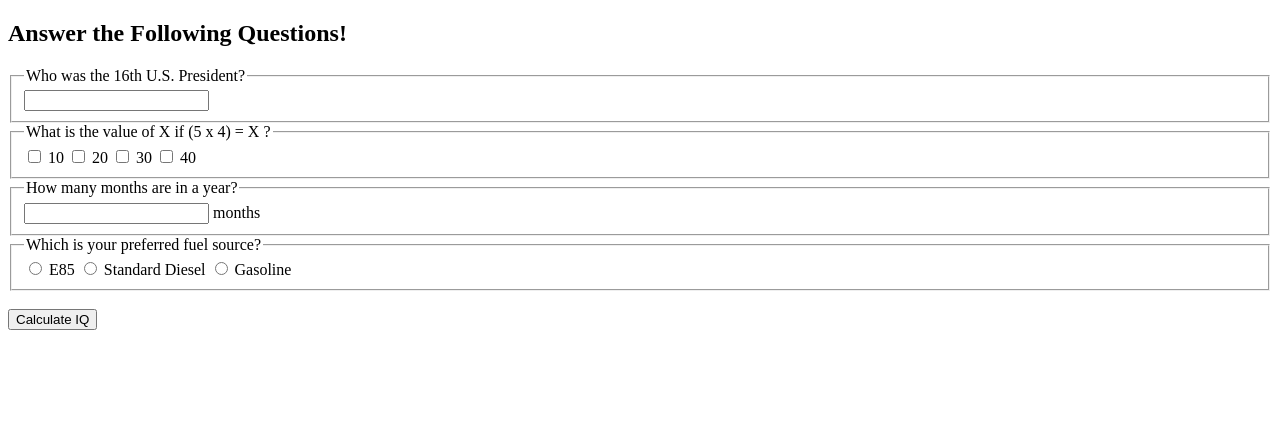
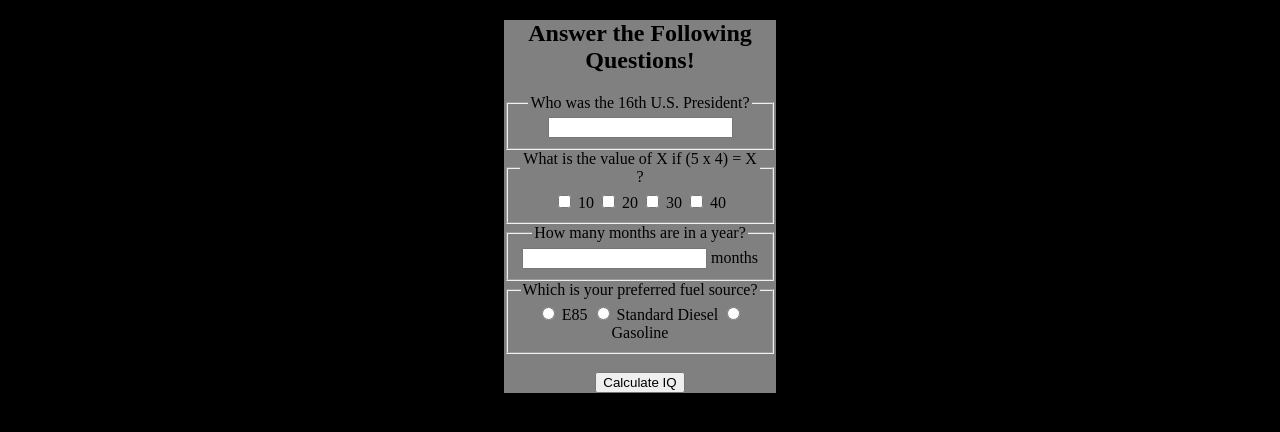
Before and after one commit to Michi1q/Michi1q.github.io, a plain HTML site: page index.html in a window 1280 px wide. Drawn offline with Linux system fonts and the light colour scheme.

Commit message:
Update index.html

```diff
--- a/index.html
+++ b/index.html
@@ -2,7 +2,7 @@
 <html>
 <head>
 	<title>IQ Calculator!</title>
-   <link rel="stylesheet" type="text/css" href="IQ_styler.css">
+   <link rel="stylesheet" type="text/css" href="style.css">
 </head>
 <body>
    <article id="article">
```
